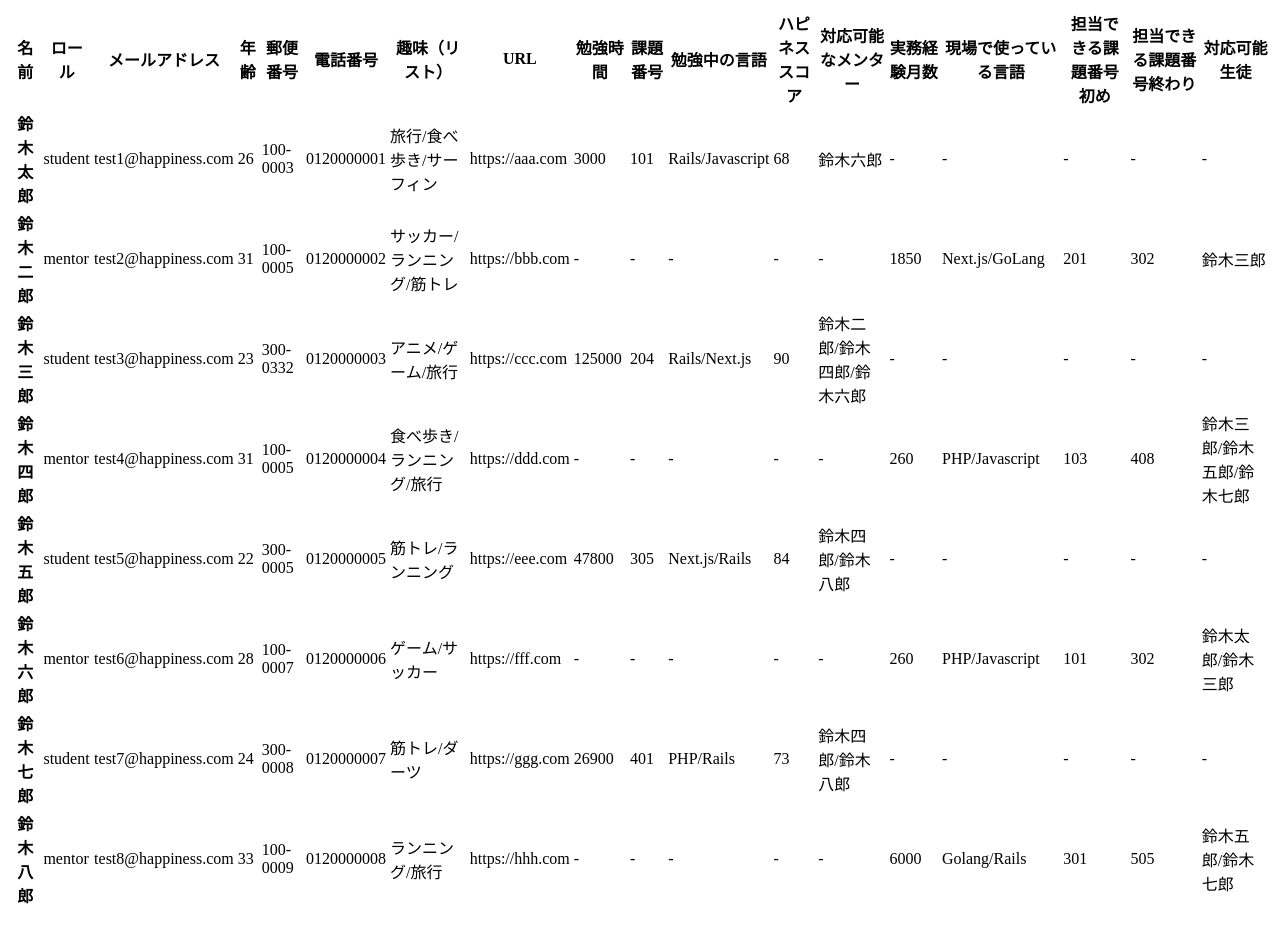
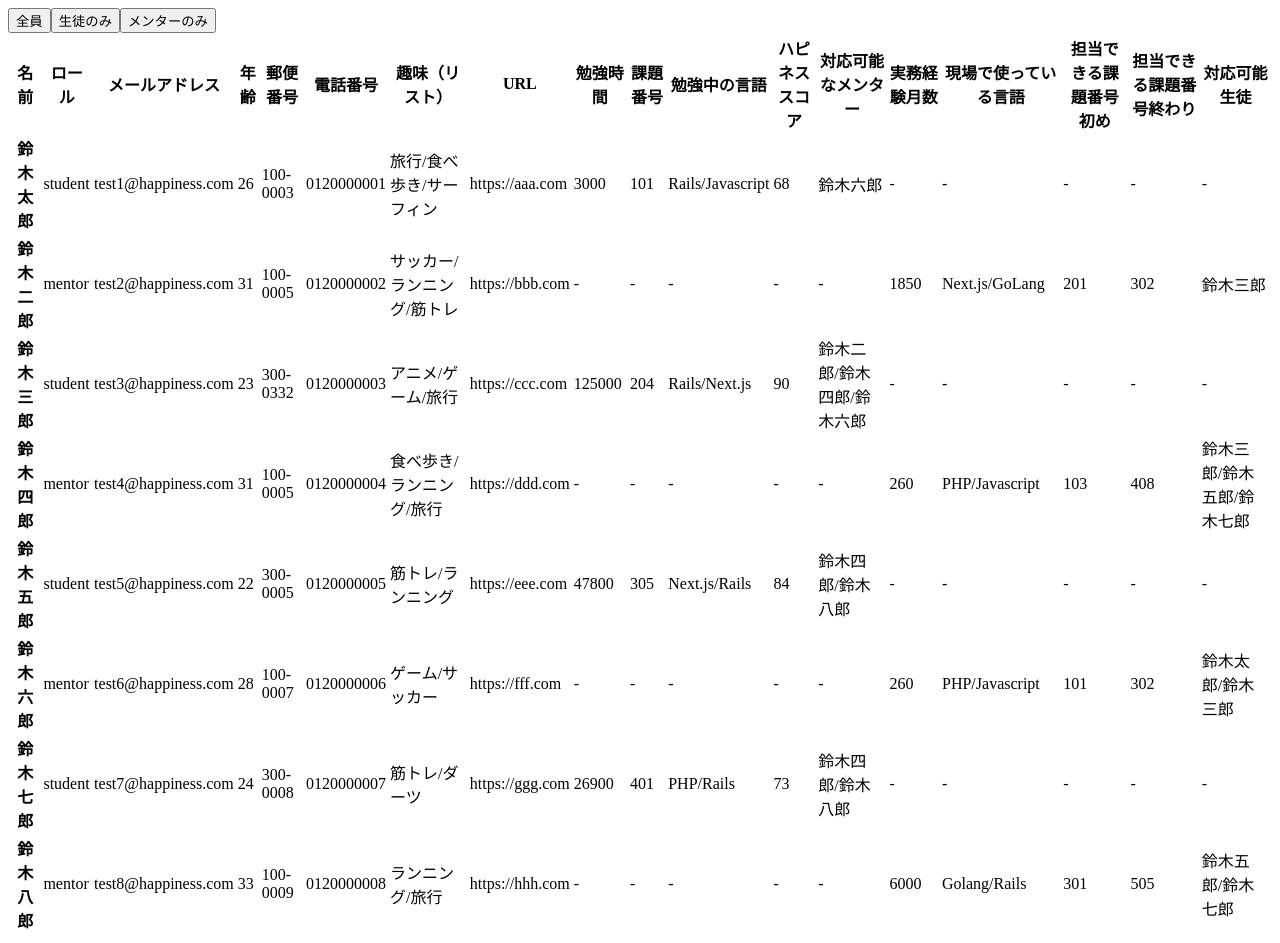
Before and after one commit to umedanaoyuki/hc_practice, a React (Vite) app in the folder react_typescript/: page / in a window 1280 px wide. Before the commit the page ends 918 px from the top, so only its background shows below. Built offline with nearby package versions, Linux system fonts and the light colour scheme.

Commit message:
feat: タブの実装

```diff
--- a/react_typescript/src/App.tsx
+++ b/react_typescript/src/App.tsx
@@ -2,6 +2,7 @@ import { useEffect, useState } from "react";
 import { StudentDataType } from "./type/StudentDataType";
 import { USER_LIST } from "./api/userList";
 import { MentorDataType } from "./type/MentorDataType";
+import Tabs from "./components/Tabs";
 
 function App() {
   const [userListData, setUserListData] =
@@ -127,6 +128,7 @@ function App() {
 
   return (
     <>
+      <Tabs />
       <table className="table">
         <thead>
           <tr>
--- /dev/null
+++ b/react_typescript/src/components/Tabs.tsx
@@ -0,0 +1,19 @@
+import React, { useState } from "react";
+
+type TabTypes = "all" | "onlyStudents" | "onlyMentors";
+
+const Tabs = () => {
+  const [activeTab, setActiveTab] = useState<TabTypes>("all");
+
+  console.log(activeTab);
+
+  return (
+    <div>
+      <button onClick={() => setActiveTab("all")}>全員</button>
+      <button onClick={() => setActiveTab("onlyStudents")}>生徒のみ</button>
+      <button onClick={() => setActiveTab("onlyMentors")}>メンターのみ</button>
+    </div>
+  );
+};
+
+export default Tabs;
```
Also changed, not shown: react_typescript/src/components/ForAllTable.tsx (added, +7 -0 lines), react_typescript/src/components/ForMentorsTable.tsx (added, +9 -0 lines), react_typescript/src/components/ForStudentsTable.tsx (added, +7 -0 lines).
